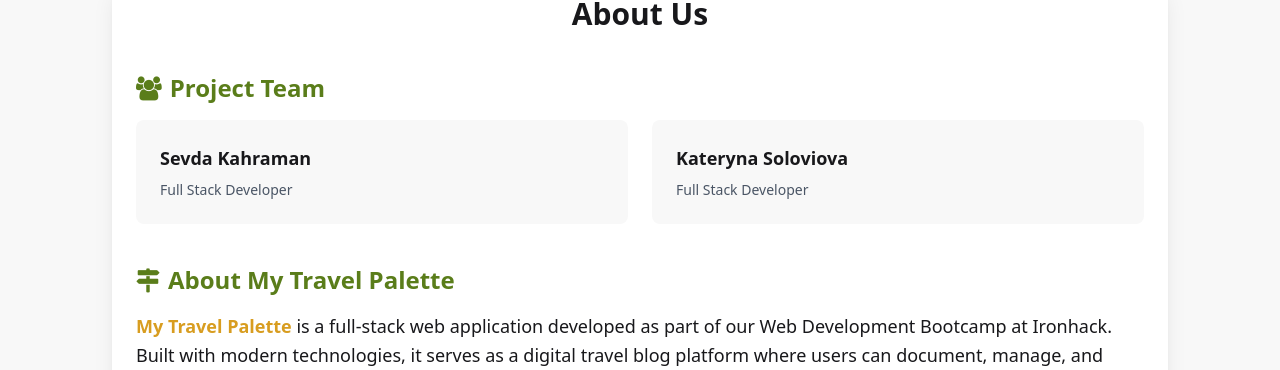
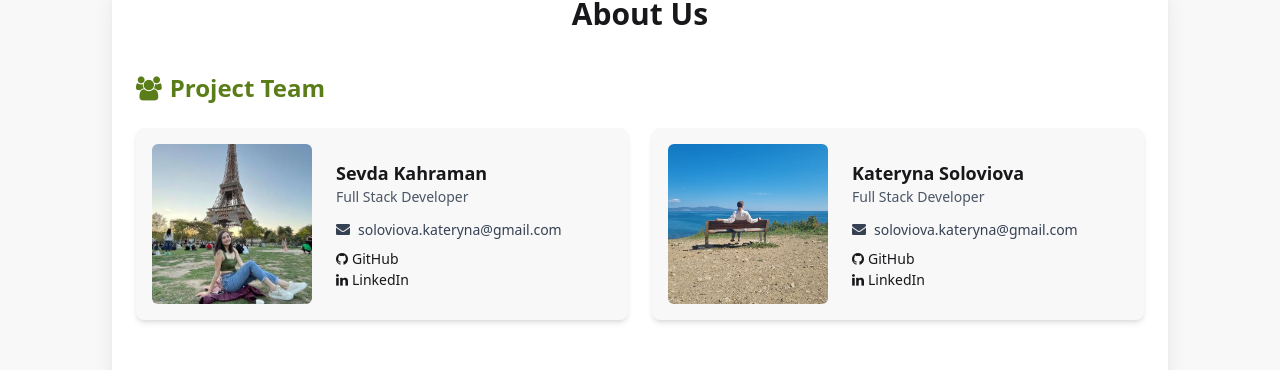
Before and after one commit to my-travel-palette/my-travel-palette, a React (Vite) app: page /about-me in a window 1280 px wide. Shown: the part 131-501 px from the top of the page. Built offline with nearby package versions, Linux system fonts and the light colour scheme; no server answers.

Commit message:
fix: refactoring of  the About Us page

```diff
--- a/src/pages/AboutUsPage.jsx
+++ b/src/pages/AboutUsPage.jsx
@@ -1,4 +1,6 @@
 import { Link } from "react-router-dom";
+import sevdaPhoto from "../assets/sevda.jpeg";
+import katerynaPhoto from "../assets/kateryna.jpeg";
 
 function AboutUsPage() {
   return (
@@ -9,26 +11,93 @@
             <h1 className="text-3xl font-bold text-center mb-8">About Us</h1>
 
             {/* Project Team */}
-            <div className="mb-8">
-              <h2 className="text-2xl font-semibold mb-4 text-[#5a7d1a] flex items-center gap-2">
-                <i className="fa fa-users text-base md:text-xl"></i>
+            <div className="mb-12">
+              <h2 className="text-2xl font-semibold mb-6 text-[#5a7d1a] flex items-center gap-2">
+                <i className="fa fa-users text-xl"></i>
                 Project Team
               </h2>
+
               <div className="grid grid-cols-1 md:grid-cols-2 gap-6">
-                <div className="card bg-base-200">
-                  <div className="card-body">
-                    <h3 className="card-title text-lg">Sevda Kahraman</h3>
-                    <p className="text-sm text-gray-600">
-                      Full Stack Developer
-                    </p>
+                {/* Team Member 1 */}
+                <div className="card bg-base-200 shadow-md w-full">
+                  <div className="flex flex-col sm:flex-row items-center gap-6 p-4">
+                    <img
+                      src={sevdaPhoto}
+                      alt="Sevda Kahraman"
+                      className="w-full max-w-[160px] aspect-square object-cover rounded-md"
+                    />
+
+                    <div className="flex flex-col">
+                      <h3 className="text-lg font-semibold">Sevda Kahraman</h3>
+                      <p className="text-sm text-gray-600 mb-3">
+                        Full Stack Developer
+                      </p>
+                      <div className="flex flex-col max-w-xs">
+                        <span className="flex items-center cursor-default text-gray-700 mb-2 break-words w-full"
+                        style={{ wordBreak: 'break-word' }}>
+                          <i className="fa fa-envelope mr-2"></i>{" "}
+                          soloviova.kateryna@gmail.com
+                        </span>
+                        <a
+                          href="https://github.com/sevdakahraman"
+                          target="_blank"
+                          rel="noopener noreferrer"
+                          className="hover:text-[#5a7d1a]"
+                        >
+                          <i className="fa fa-github mr-1"></i>GitHub
+                        </a>
+                        <a
+                          href="https://linkedin.com/in/sevda"
+                          target="_blank"
+                          rel="noopener noreferrer"
+                          className="hover:text-[#5a7d1a]"
+                        >
+                          <i className="fa fa-linkedin mr-1"></i>LinkedIn
+                        </a>
+                      </div>
+                    </div>
                   </div>
                 </div>
-                <div className="card bg-base-200">
-                  <div className="card-body">
-                    <h3 className="card-title text-lg">Kateryna Soloviova</h3>
-                    <p className="text-sm text-gray-600">
-                      Full Stack Developer
-                    </p>
+
+                {/* Team Member 2 */}
+                <div className="card bg-base-200 shadow-md w-full">
+                  <div className="flex flex-col sm:flex-row items-center gap-6 p-4">
+                    <img
+                      src={katerynaPhoto}
+                      alt="Kateryna Soloviova"
+                      className="w-full max-w-[160px] aspect-square object-cover rounded-md"
+                    />
+                    <div className="flex flex-col">
+                      <h3 className="text-lg font-semibold">
+                        Kateryna Soloviova
+                      </h3>
+                      <p className="text-sm text-gray-600 mb-3">
+                        Full Stack Developer
+                      </p>
+                      <div className="flex flex-col max-w-xs">
+                        <span className="flex items-center cursor-default text-gray-700 mb-2 break-words w-full"
+                        style={{ wordBreak: 'break-word' }}>
+                          <i className="fa fa-envelope mr-2"></i>{" "}
+                          soloviova.kateryna@gmail.com
+                        </span>
+                        <a
+                          href="https://github.com/KaterynaSoloviova"
+                          target="_blank"
+                          rel="noopener noreferrer"
+                          className="hover:text-[#5a7d1a]"
+                        >
+                          <i className="fa fa-github mr-1"></i>GitHub
+                        </a>
+                        <a
+                          href="https://www.linkedin.com/in/kateryna-soloviova-b4629b157/"
+                          target="_blank"
+                          rel="noopener noreferrer"
+                          className="hover:text-[#5a7d1a]"
+                        >
+                          <i className="fa fa-linkedin mr-1"></i>LinkedIn
+                        </a>
+                      </div>
+                    </div>
                   </div>
                 </div>
               </div>
@@ -41,11 +110,13 @@
                 About My Travel Palette
               </h2>
               <p className="text-lg leading-relaxed mb-4">
-                <span className="text-[#d89d20] font-bold">My Travel Palette</span> is a full-stack web application developed as
-                part of our Web Development Bootcamp at Ironhack. Built with
-                modern technologies, it serves as a digital travel blog platform
-                where users can document, manage, and share their travel
-                experiences.
+                <span className="text-[#d89d20] font-bold">
+                  My Travel Palette
+                </span>{" "}
+                is a full-stack web application developed as part of our Web
+                Development Bootcamp at Ironhack. Built with modern
+                technologies, it serves as a digital travel blog platform where
+                users can document, manage, and share their travel experiences.
               </p>
               <p className="text-lg leading-relaxed">
                 This project showcases our ability to architect scalable,
@@ -253,11 +324,15 @@
               </h2>
               <div className="bg-base-200 p-6 rounded-lg">
                 <p className="text-lg leading-relaxed mb-4">
-                  At <span className="text-[#d89d20] font-bold">My Travel Palette</span>, our goal was to create a learning
-                  project that would allow us to apply and showcase our growing
-                  skills as full-stack developers. We chose the theme of travel
-                  because it inspires us and provides a creative, meaningful way
-                  to design and build something from scratch.
+                  At{" "}
+                  <span className="text-[#d89d20] font-bold">
+                    My Travel Palette
+                  </span>
+                  , our goal was to create a learning project that would allow
+                  us to apply and showcase our growing skills as full-stack
+                  developers. We chose the theme of travel because it inspires
+                  us and provides a creative, meaningful way to design and build
+                  something from scratch.
                 </p>
                 <p className="text-lg leading-relaxed">
                   This project demonstrates our skills in modern web
```
Also changed, not shown: src/assets/kateryna.jpeg (added), src/assets/sevda.jpeg (added).
